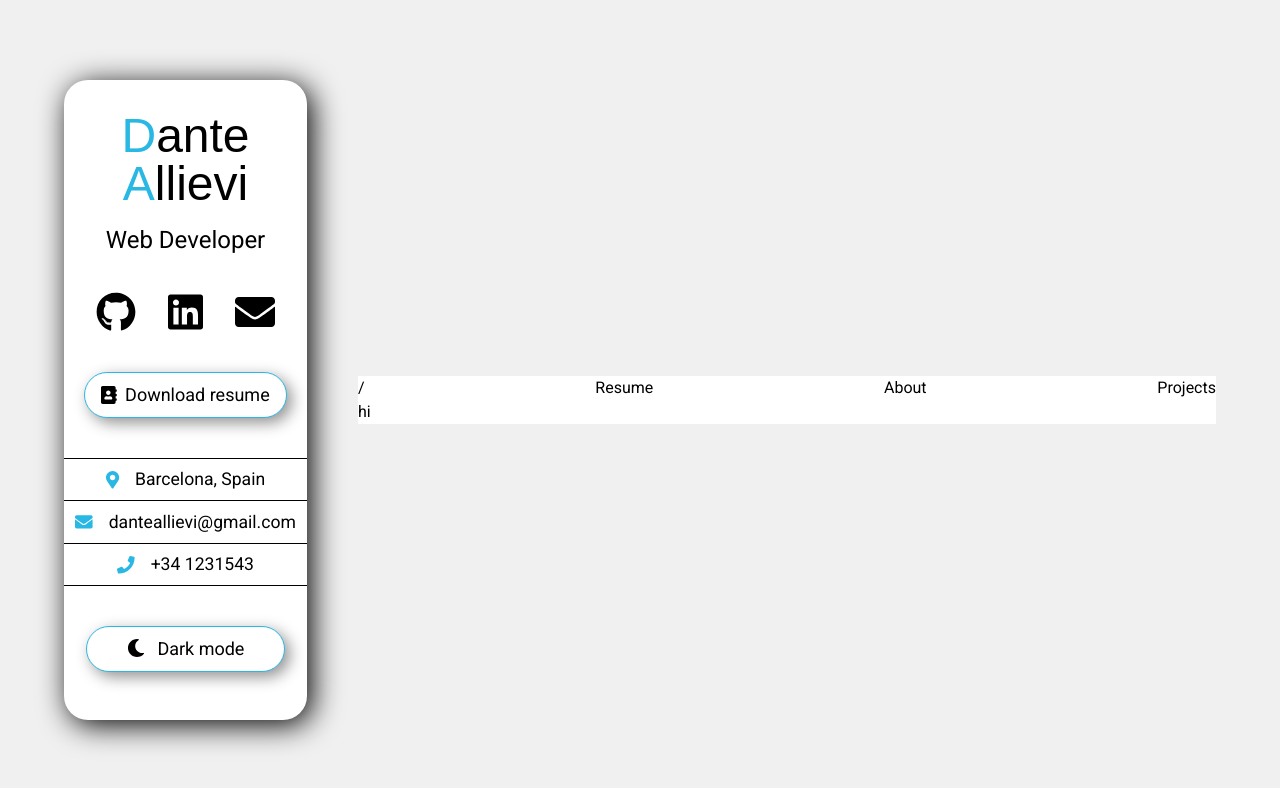
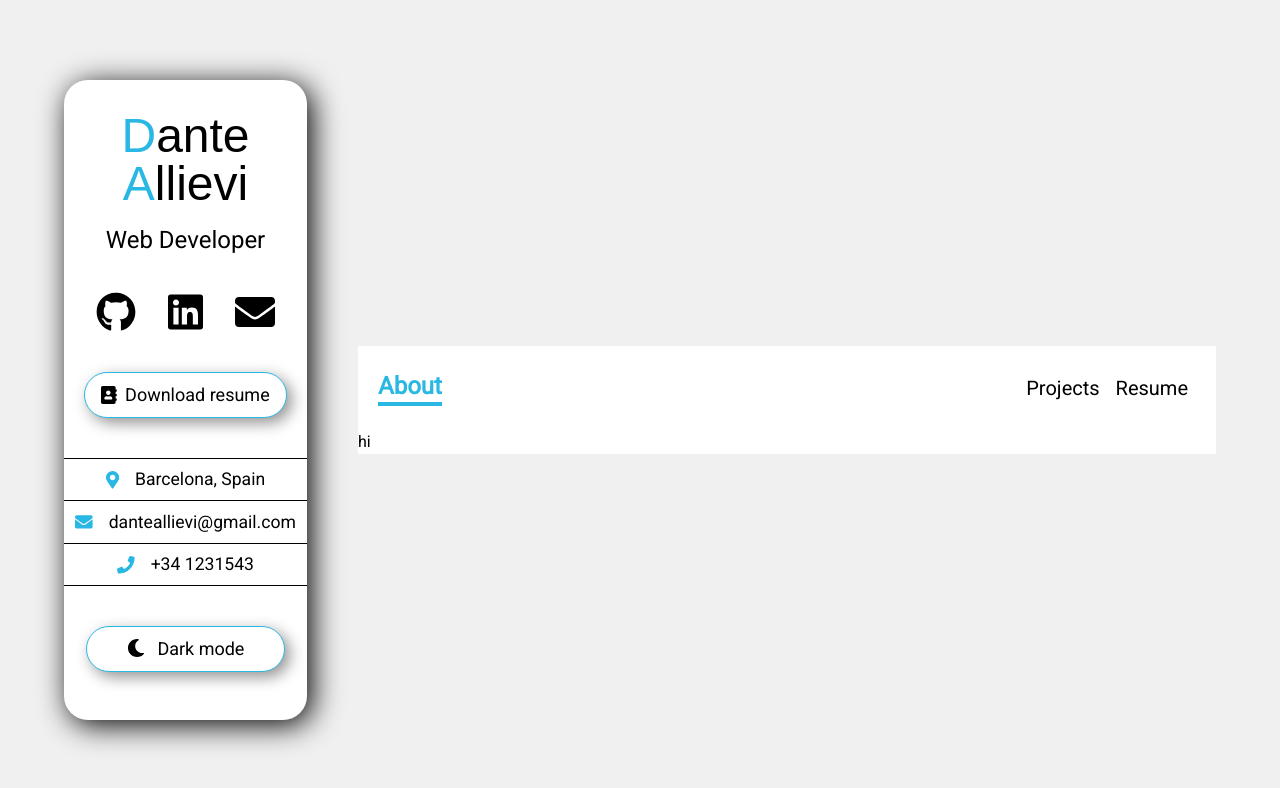
Before and after one commit to danteallievi/portfolio-next, a Next.js app: page / in a window 1280 px wide. Shown: the top 788 px of the page. Built offline with nearby package versions, Linux system fonts and the light colour scheme; a web font is replaced by a local one.

Commit message:
Navbar created

```diff
--- /dev/null
+++ b/components/Navbar/NavLink.tsx
@@ -0,0 +1,23 @@
+import { FunctionComponent } from "react";
+import Link from "next/link";
+
+import styles from "../../styles/components/Navbar/NavLink.module.scss";
+
+const NavLink: FunctionComponent<{
+  active: string;
+  setActive: Function;
+  name: string;
+  route: string;
+}> = ({ active, setActive, name, route }) => {
+  return active !== name ? (
+    <Link href={route}>
+      <a>
+        <span className={styles.navLink} onClick={() => setActive(name)}>
+          {name}
+        </span>
+      </a>
+    </Link>
+  ) : null;
+};
+
+export default NavLink;
--- a/components/Navbar/Navbar.tsx
+++ b/components/Navbar/Navbar.tsx
@@ -1,48 +1,38 @@
-import Link from "next/link";
 import { useRouter } from "next/router";
-import { useEffect } from "react";
-import { useState } from "react";
+import { useEffect, useState } from "react";
 
-import styles from "../../styles/components/Navbar.module.scss";
+import styles from "../../styles/components/Navbar/Navbar.module.scss";
+import NavItem from "./NavLink";
 
 const Navbar = () => {
-  const [selectedPage, setSelectedPage] = useState("");
-  const router = useRouter();
+  const [active, setActive] = useState("");
+  const { pathname } = useRouter();
 
   useEffect(() => {
-    setSelectedPage(router.pathname);
-  }, [router.pathname]);
-
-  // const handleClick = (pathName: string) => {
-  // const selectedPage = pathName;
-  // };
+    if (pathname === "/") return setActive("About");
+    if (pathname === "/projects") return setActive("Projects");
+    if (pathname === "/resume") return setActive("Resume");
+  }, [pathname]);
 
   return (
-    <ul className={styles.navbarList}>
-      {selectedPage}
-      {/* <button onClick={handleClick}>Clicl</button> */}
-      <li
-        className={
-          router.pathname === "/resume"
-            ? styles.navbarList__listItemActive
-            : styles.navbarList__listItem
-        }
-      >
-        <Link href="/resume">
-          <a>Resume</a>
-        </Link>
-      </li>
-      <li className={styles.navbarList__listItem}>
-        <Link href="/about">
-          <a>About</a>
-        </Link>
-      </li>
-      <li className={styles.navbarList__listItem}>
-        <Link href="/projects">
-          <a>Projects</a>
-        </Link>
-      </li>
-    </ul>
+    <nav className={styles.navbar}>
+      <span className={styles.navbar__activePage}>{active}</span>
+      <div className={styles.navbar__links}>
+        <NavItem active={active} setActive={setActive} name="About" route="/" />
+        <NavItem
+          active={active}
+          setActive={setActive}
+          name="Projects"
+          route="/projects"
+        />
+        <NavItem
+          active={active}
+          setActive={setActive}
+          name="Resume"
+          route="/resume"
+        />
+      </div>
+    </nav>
   );
 };
 
--- a/styles/components/Navbar.module.scss
+++ /dev/null
@@ -1,12 +0,0 @@
-.navbarList {
-  display: flex;
-  flex-direction: row;
-  justify-content: space-between;
-  align-items: center;
-  width: 100%;
-  list-style: none;
-
-  &__listItemActive {
-    color: pink;
-  }
-}
--- /dev/null
+++ b/styles/components/Navbar/NavLink.module.scss
@@ -0,0 +1,8 @@
+.navLink {
+  @apply mx-2;
+  cursor: pointer;
+
+  &:hover {
+    border-bottom: 2px solid var(--color-primary);
+  }
+}
--- /dev/null
+++ b/styles/components/Navbar/Navbar.module.scss
@@ -0,0 +1,16 @@
+.navbar {
+  @apply px-5 py-3 my-3;
+  display: flex;
+  justify-content: space-between;
+  align-items: center;
+
+  &__links {
+    @apply text-base font-normal md:text-xl;
+  }
+
+  &__activePage {
+    @apply text-xl font-bold md:text-2xl;
+    color: var(--color-primary);
+    border-bottom: 4px solid var(--color-primary);
+  }
+}
```
